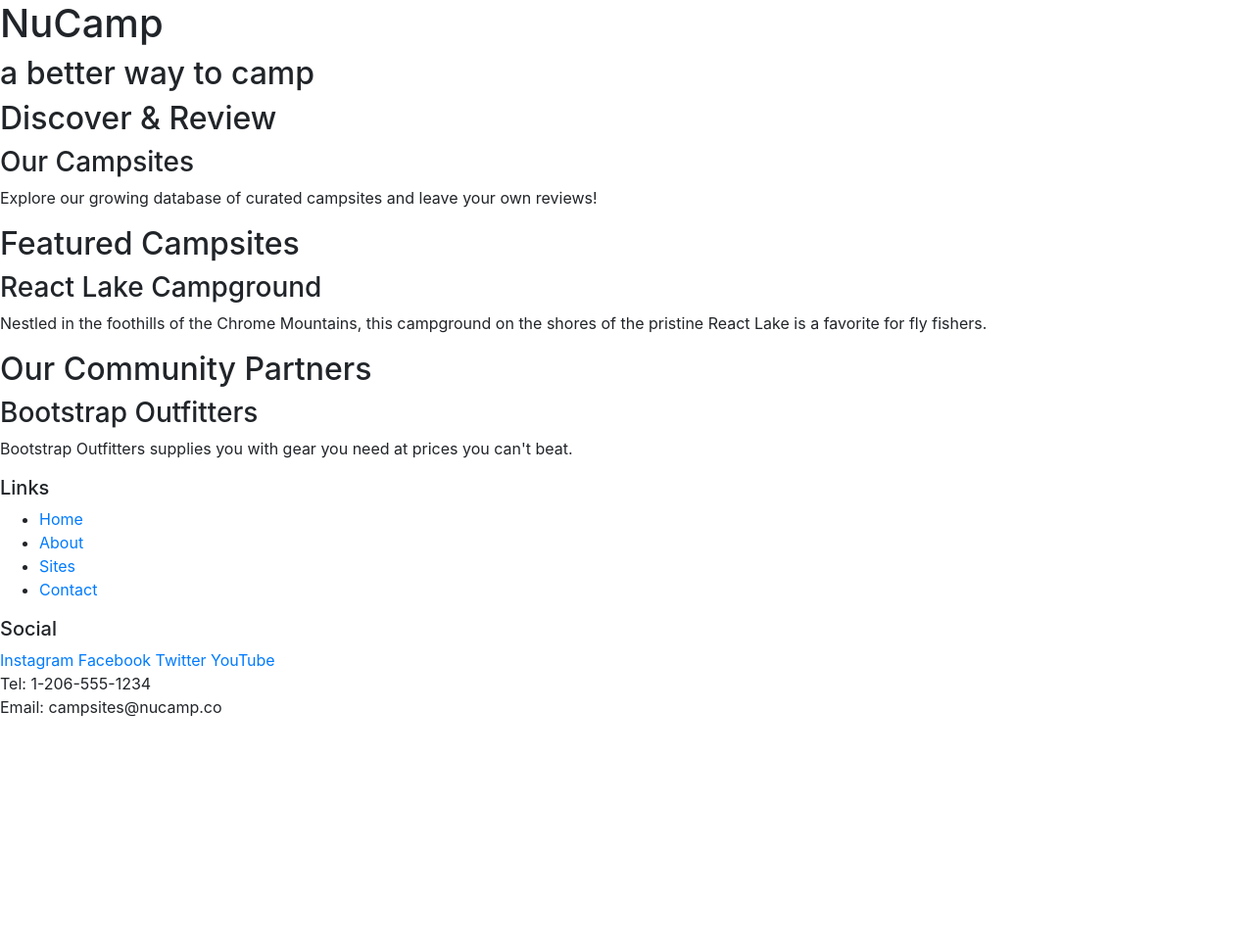
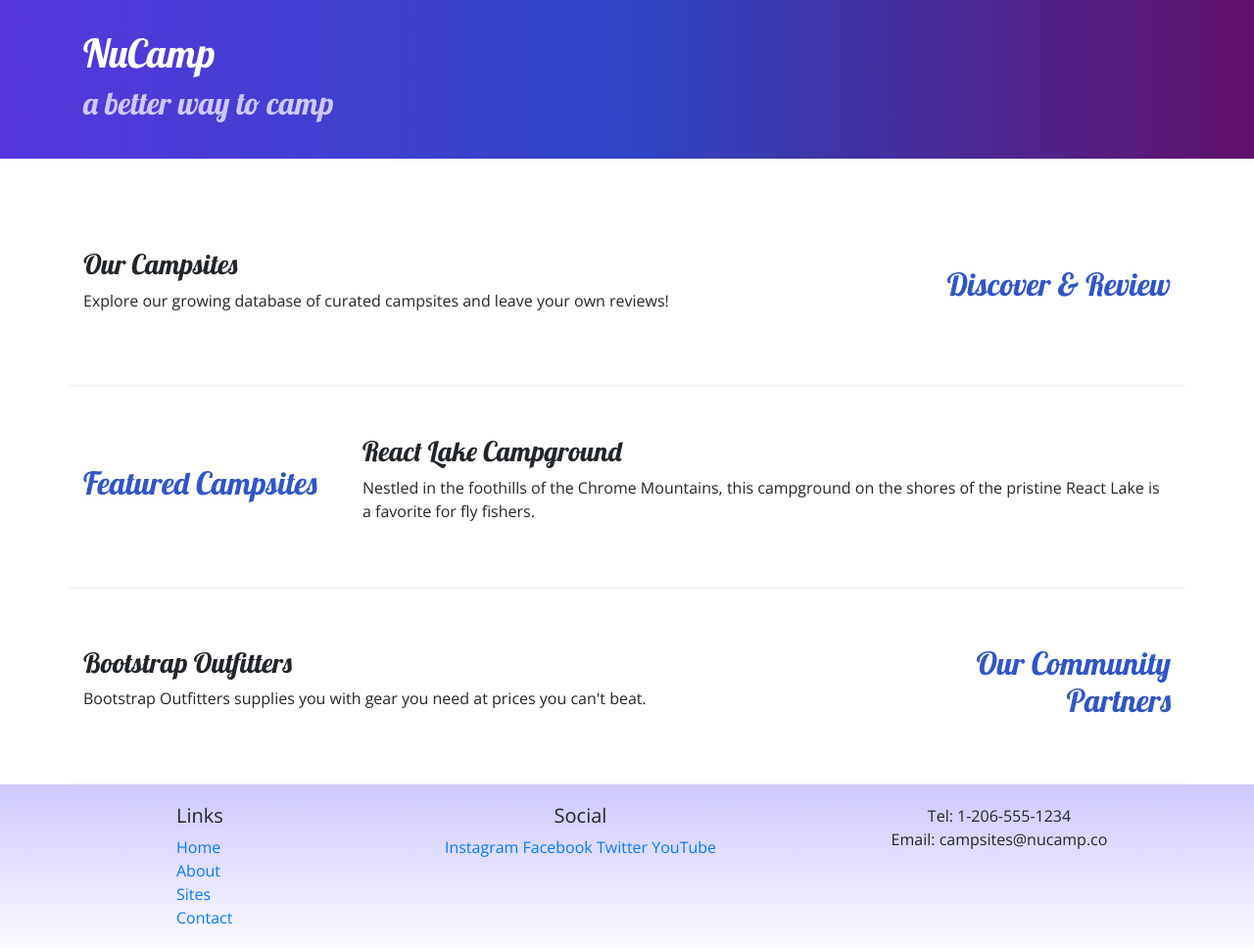
Before and after one commit to kristofer11/fake-camp-site, a website: page index.html in a window 1280 px wide. Shown: the whole page at 98% size. Before the commit the page ends 800 px from the top, so only its background shows below. Drawn offline with nearby package versions, Linux system fonts and the light colour scheme.

Commit message:
committing

```diff
--- /dev/null
+++ b/css/style.css
@@ -0,0 +1,32 @@
+body {
+    font-family: "Open Sans", sans-serif;
+}
+
+h1, h2, h3 {
+    font-family: "Lobster", cursive;
+}
+
+h2 {
+    color: #3056c5;
+}
+
+header h2 {
+    color: #cec8ff;
+}
+
+footer {
+    background-image: linear-gradient(#cec8ff, white);
+    padding: 20px 0;
+}
+
+.jumbotron {
+    padding: 30px;
+    background-image: linear-gradient(to right, #5637dd, #3046c5, #60106b);
+    color: white;
+}
+
+.row-content {
+    padding: 50px 0;
+    border-bottom: 1px ridge;
+    min-height: 200px;
+}
--- a/index.html
+++ b/index.html
@@ -5,63 +5,91 @@
     <meta charset="utf-8" />
     <meta name="viewport" content="width=device width, initial=scale=1" />
     <link rel="stylesheet" href="node_modules/bootstrap/dist/css/bootstrap.min.css" />
+    <link rel="stylesheet" href="https://fonts.googleapis.com/css?family=Lobster|Open+Sans">
+    <link rel="stylesheet" href="css/style.css">
     <title>NuCamp: A Better Way To Camp</title>
 </head>
 
 <body>
 
-    <header>
-        <div>
+    <header class="jumbotron jumbotron-fluid">
+        <div class="container">
+            <div class="row">
+                <div class="col">
                     <h1>NuCamp</h1>
                     <h2>a better way to camp</h2>
                 </div>
+            </div>
+
+        </div>
     </header>
 
-    <div>
-        <h2>Discover & Review</h2>
+    <div class="container">
+        <div class="row row-content align-items-center">
+            <div class="col-sm-4 order-sm-last col-md-3">
+                <h2 class="text-sm-right">Discover & Review</h2>
+            </div>
+            <div class="col">
                 <h3>Our Campsites</h3>
                 <p>Explore our growing database of curated campsites and leave your own reviews!</p>
             </div>
+        </div>
 
-    <div>
+        <div class="row row-content align-items-center">
+            <div class="col-sm-4 col-md-3">
                 <h2>Featured Campsites</h2>
+            </div>
+
+            <div class="col">
                 <h3>React Lake Campground</h3>
                 <p>Nestled in the foothills of the Chrome Mountains, this campground on the shores of the pristine React Lake is a favorite for fly fishers.</p>
             </div>
 
-    <div>
-        <h2>Our Community Partners</h2>
+        </div>
+
+        <div class="row row-content align-items-center">
+            <div class="col-sm-4 order-sm-last col-md-3">
+                <h2 class="text-sm-right">Our Community Partners</h2>
+            </div>
+            <div class="col">
                 <h3>Bootstrap Outfitters</h3>
                 <p>Bootstrap Outfitters supplies you with gear you need at prices you can't beat.</p>
             </div>
+        </div>
+
+    </div>
 
     <footer>
-        <div>
+        <div class="container">
+            <div class="row">
+                <div class="col-4 col-sm-2 offset-1">
                     <h5>Links</h5>
-            <ul>
+                    <ul class="list-unstyled">
                         <li><a href="#">Home</a></li>
                         <li><a href="#">About</a></li>
                         <li><a href="#">Sites</a></li>
                         <li><a href="#">Contact</a></li>
                     </ul>
                 </div>
-        <div>
+                <div class="col-6 col-sm-5 text-center">
                     <h5>Social</h5>
                     <a href="http://instagram.com/">Instagram</a>
                     <a href="http://facebook.com/">Facebook</a>
                     <a href="http://twitter.com/">Twitter</a>
                     <a href="http://youtube.com/">YouTube</a>
                 </div>
-        <div>
+                <div class="col-sm-4 text-center">
                     Tel: 1-206-555-1234<br />
                     Email: campsites@nucamp.co
+                </div>
+            </div>
         </div>
     </footer>
 
     <script src="node_modules/jquery/dist/jquery.slim.min.js"></script>
     <script src="node_modules/popper.js/dist/umd/popper.min.js"></script>
     <script src="node_modules/bootstrap/dist/js/bootstrap.min.js"></script>
-
+    <script src="index.js"></script>
 </body>
 
 </html>
```
Lines whose indentation alone changed are shown as unchanged.
